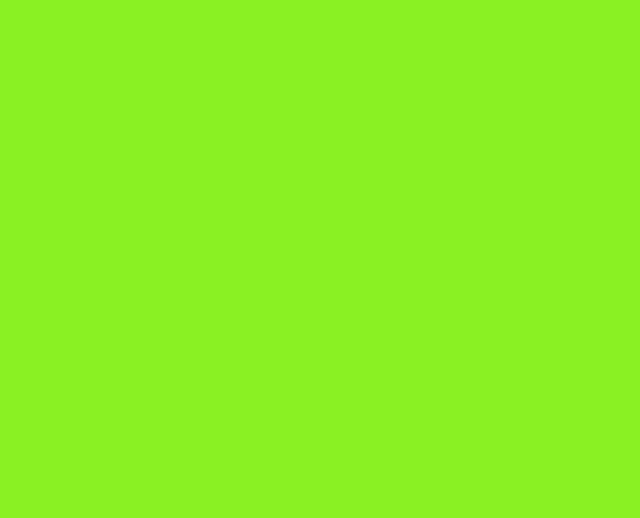
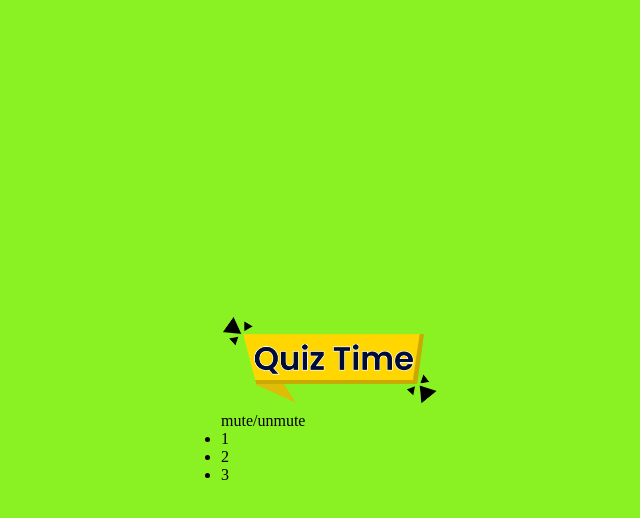
Before and after one commit to Basanta-khatri-0311/quiz_app, a plain HTML site: page index.html in a window 1280 px wide. Both pictures are taken after a click on the button "Start Now >>>". Shown: the whole page, without its empty margins (309-949 px from the left). Drawn offline with Linux system fonts and the light colour scheme.

Commit message:
added the quiz div

```diff
--- a/index.html
+++ b/index.html
@@ -19,5 +19,18 @@
       <button class="start-btn">Start Now >>></button>
       <div class="score">Highest Score: <span id="your-score"></span>/25</div>
     </div>
+    <div class="quiz-container">
+      <div class="icon"><img src="/images/header.png" alt="icon" /></div>
+      <div class="sound-toggle">mute/unmute</div>
+      <div class="question-index"></div>
+      <div class="question"></div>
+      <div class="options">
+        <ul>
+          <li class="option-1">1</li>
+          <li class="option-2">2</li>
+          <li class="option-3">3</li>
+        </ul>
+      </div>
+    </div>
   </body>
 </html>
--- a/script.js
+++ b/script.js
@@ -1,8 +1,10 @@
 const startButton = document.querySelector('.start-btn')
 const startContainer = document.querySelector('.start-container')
+ const quizContainer = document.querySelector('.quiz-container')
 
 startButton.addEventListener('click',()=>{
     startContainer.style.display = 'none'
+    quizContainer.style.display = 'block'
 })
 
 const questions = [
--- a/style.css
+++ b/style.css
@@ -55,6 +55,17 @@ body {
   font-family: "poppins";
 }
 
+.quiz-container{
+  display: none;
+}
+
+.quiz-container .icon{
+  max-width: 220px;
+}
+.icon img{
+  width: 100%;
+}
+
 @media (max-width: 600px) {
   .hero img {
     max-width: 90%;
```
